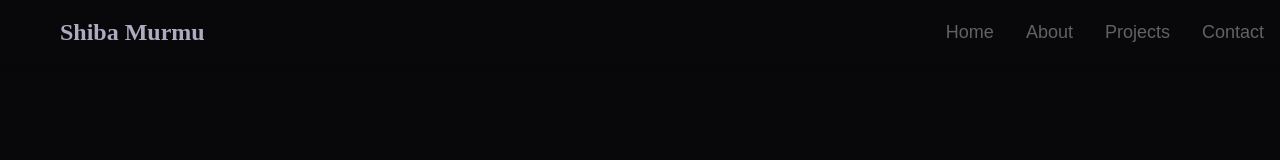
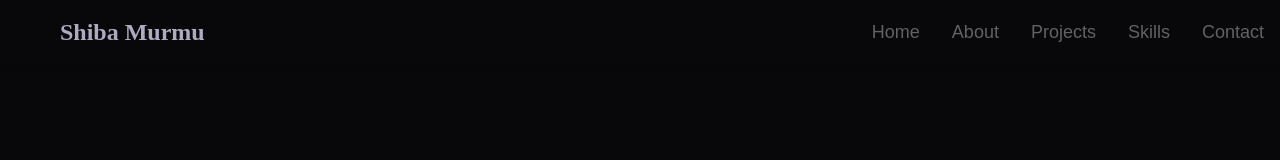
Before and after one commit to shiba-murmu/project-public-portfolio-website, a React (Vite) app: page / in a window 1280 px wide. Shown: the top 160 px of the page. Built offline with nearby package versions, Linux system fonts and the light colour scheme; a web font is replaced by a local one.

Commit message:
Header options added in the navbar.

```diff
--- a/src/components/header/Header.jsx
+++ b/src/components/header/Header.jsx
@@ -24,6 +24,7 @@ function Header() {
                     <div onClick={() => ScrollToSection('Home')} className='cursor-pointer text-(--muted-text) hover:text-white transition duration-300'>Home</div>
                     <div onClick={() => ScrollToSection('About')} className='cursor-pointer text-(--muted-text) hover:text-white transition duration-300'>About</div>
                     <div onClick={() => ScrollToSection('project')} className='cursor-pointer text-(--muted-text) hover:text-white transition duration-300'>Projects</div>
+                    <div onClick={() => ScrollToSection('skills')} className='cursor-pointer text-(--muted-text) hover:text-white transition duration-300'>Skills</div>
                     <div onClick={() => ScrollToSection('Contact')} className='cursor-pointer text-(--muted-text) hover:text-white transition duration-300'>Contact</div>
                 </div>
             </div>
--- a/src/components/project_card/Project_card_desktop.jsx
+++ b/src/components/project_card/Project_card_desktop.jsx
@@ -10,7 +10,7 @@ function Project_card_desktop({ orderOne, orderTwo , path }) {
                         alt="" />
                 </div>
                 <div style={{order : orderTwo}} className='flex order-${orderTwo} justify-center items-start flex-col'>
-                    <div className='border-b-2  shadow-md mb-3  border-(--bluish) pb-2 '>
+                    <div className='border-b-2 shadow-md mb-3  border-(--bluish) pb-2 '>
                         <span className='text-2xl font-bold text-(--bluish)'>Hotel management system</span>
                     </div>
                     <div>
--- a/src/pages/skills/Skills.jsx
+++ b/src/pages/skills/Skills.jsx
@@ -3,9 +3,9 @@ import Heading_text from '../../components/heading_text/Heading_text'
 function Skills() {
     return (
         <>
-            <div className='min-h-screenflex justify-center items-start pt-10 text-4xl font-bold  '>
-                <div>
-                    <Heading_text text='Skills' />
+            <div id='skills' className='min-h-screen flex justify-center items-start pt-10 text-4xl font-bold  '>
+                <div className='flex justify-center items-center'>
+                    <Heading_text text='Technical skills' />
                 </div>
                 <div>
 
```
